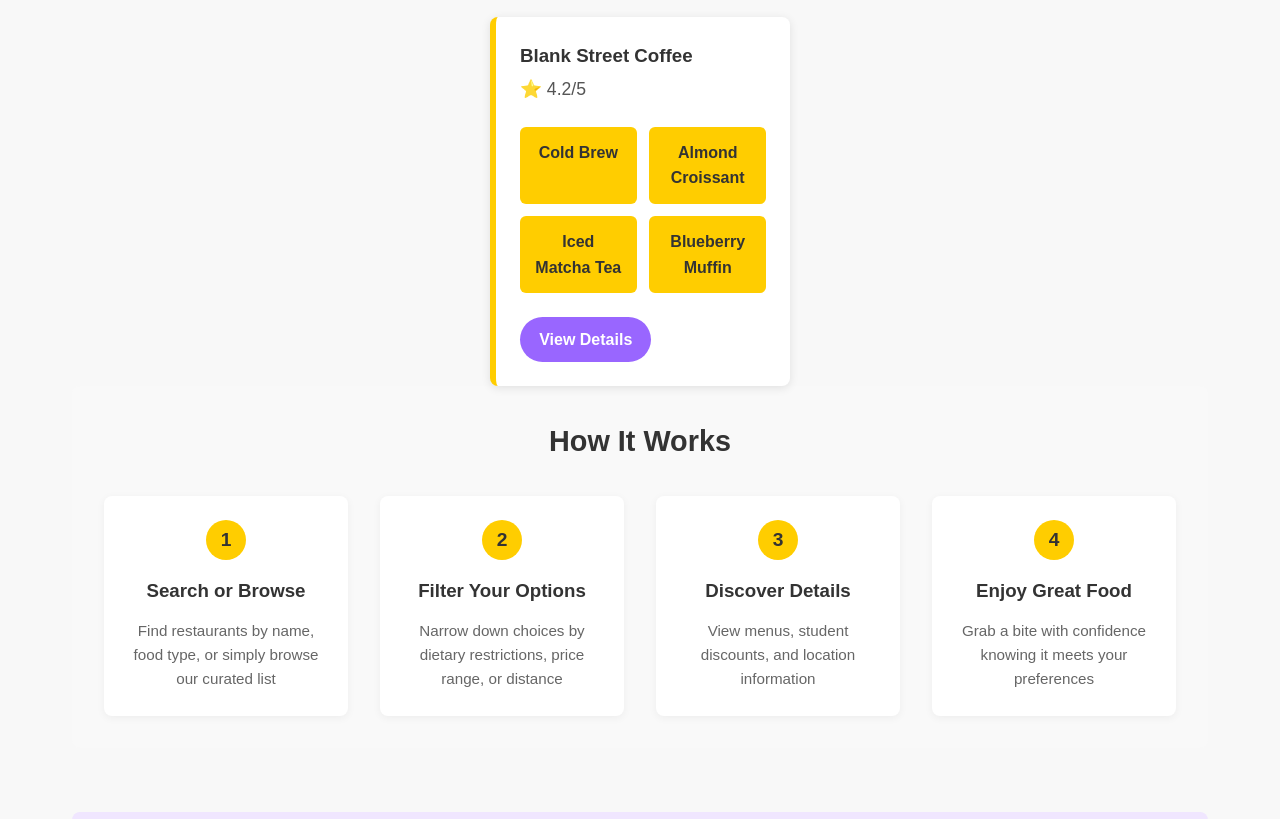
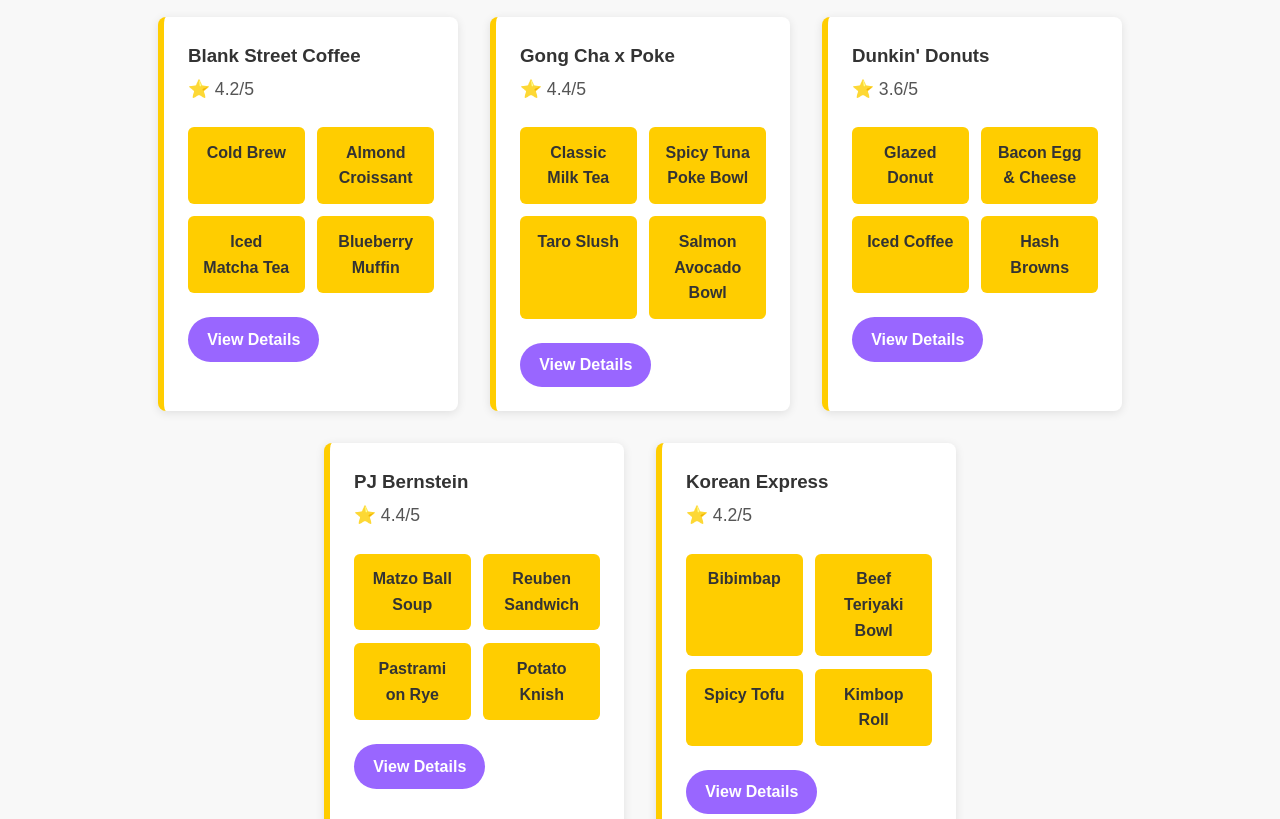
Before and after one commit to mlipyansky/webproj, a React (Create React App) app in the folder client/: page / in a window 1280 px wide. Shown: the part 1200-2019 px from the top of the page. Built offline with nearby package versions, Linux system fonts and the light colour scheme.

Commit message:
added few more restaurants

```diff
--- a/client/src/data/restaurants.js
+++ b/client/src/data/restaurants.js
@@ -5,7 +5,7 @@
     rating: 4.2,
     address: "1284 3rd Ave, New York, NY 10021",
     description: "Coffee shop with sustainable beans, pastries, and breakfast items.",
-    priceRange: "$1–10",
+    priceRange: "$1-10",
     website: "https://www.blankstreet.com/",
     menu: [
       { id: 1, name: "Cold Brew", tags: [] },
@@ -13,7 +13,71 @@
       { id: 3, name: "Iced Matcha Tea", tags: [] },
       { id: 4, name: "Blueberry Muffin", tags: [] }
     ],
-    deals: [],
+    deals: "",
+  },
+  {
+    id: 2,
+    name: "Gong Cha x Poke",
+    rating: 4.4,
+    address: "925 Lexington Ave, New York, NY 10065",
+    description: "Bubble tea and poke bowl combo spot with customizable options.",
+    priceRange: "$",
+    website: "https://gongchausa.com/",
+    menu: [
+      { id: 1, name: "Classic Milk Tea", tags: [] },
+      { id: 2, name: "Spicy Tuna Poke Bowl", tags: [] },
+      { id: 3, name: "Taro Slush", tags: [] },
+      { id: 4, name: "Salmon Avocado Bowl", tags: [] }
+    ],
+    deals: "10% off with Hunter Student ID",
+  },
+  {
+    id: 3,
+    name: "Dunkin' Donuts",
+    rating: 3.6,
+    address: "882 Lexington Ave, New York, NY 10065",
+    description: "Popular chain offering coffee and donuts.",
+    priceRange: "$1-10",
+    website: "https://locations.dunkindonuts.com/en/ny/new-york/882-lexington-ave/351935",
+    menu: [
+      { id: 1, name: "Glazed Donut", tags: [] },
+      { id: 2, name: "Bacon Egg & Cheese", tags: [] },
+      { id: 3, name: "Iced Coffee", tags: [] },
+      { id: 4, name: "Hash Browns", tags: [] }
+    ],
+    deals: "10% off with Hunter Student ID",
+  },
+  {
+    id: 4,
+    name: "PJ Bernstein",
+    rating: 4.4,
+    address: "1215 3rd Ave, New York, NY 10021",
+    description: "Classic Jewish deli with soups, sandwiches, and traditional comfort food.",
+    priceRange: "$20-30",
+    website: "https://pjbernstein.com/",
+    menu: [
+      { id: 1, name: "Matzo Ball Soup", tags: [] },
+      { id: 2, name: "Reuben Sandwich", tags: [] },
+      { id: 3, name: "Pastrami on Rye", tags: [] },
+      { id: 4, name: "Potato Knish", tags: [] }
+    ],
+    deals: "",
+  },
+  {
+    id: 5,
+    name: "Korean Express",
+    rating: 4.2,
+    address: "807 Lexington Ave, New York, NY 10065",
+    description: "Offers a variety of Korean dishes like chicken teriyaki over rice, kimbop, and bibimbap at affordable prices.",
+    priceRange: "$10-20",
+    website: "https://www.koreantakeout.com/",
+    menu: [
+      { id: 1, name: "Bibimbap", tags: [] },
+      { id: 2, name: "Beef Teriyaki Bowl", tags: [] },
+      { id: 3, name: "Spicy Tofu", tags: [] },
+      { id: 4, name: "Kimbop Roll", tags: [] }
+    ],
+    deals: "",
   },
 ];
 
--- a/client/src/pages/RestaurantDetail.js
+++ b/client/src/pages/RestaurantDetail.js
@@ -47,6 +47,7 @@
           <p className="address">{restaurant.address}</p>
           <p className="price-range">Price Range: {restaurant.priceRange}</p>
           <p className="description">{restaurant.description}</p>
+          <p className="deals">{restaurant.deals}</p>
           {restaurant.website && (
   <p className="website">
     <span role="img" aria-label="website">🌐</span>{' '}
@@ -82,16 +83,7 @@
         </div>
       </section>
 
-      {restaurant.deals && restaurant.deals.length > 0 && (
-        <section className="deals-section">
-          <h2>Special Deals</h2>
-          <ul className="deals-list">
-            {restaurant.deals.map((deal, index) => (
-              <li key={index} className="deal-item">{deal}</li>
-            ))}
-          </ul>
-        </section>
-      )}
+
 
       <section className="reviews-section">
         <h2>Reviews</h2>
```
